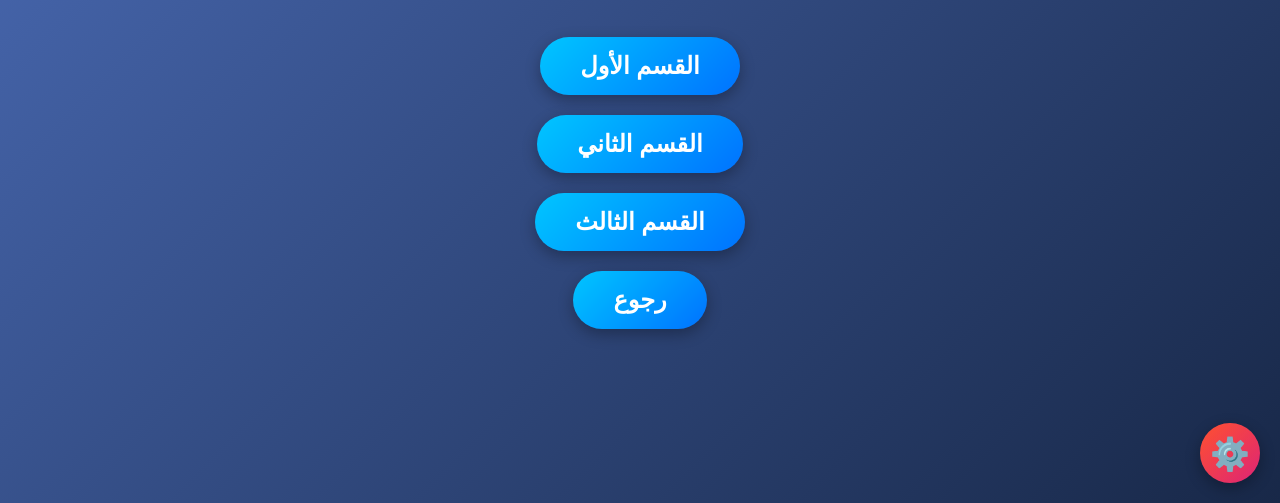
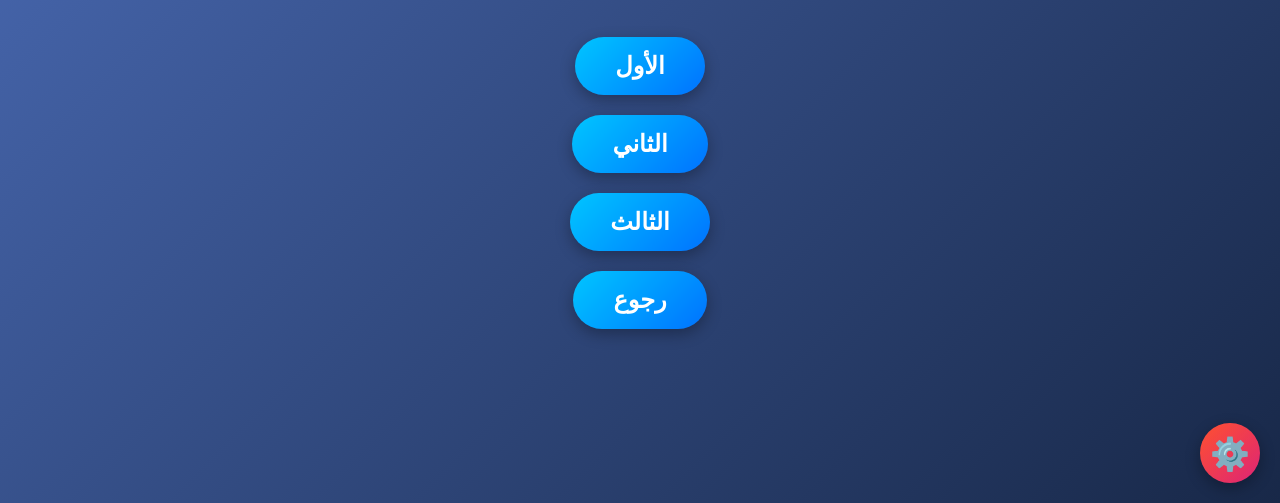
Before and after one commit to dst1991911/ail1, a plain HTML site: page index.html in a window 1280 px wide. Both pictures are taken after a click on the button "ابدأ". Shown: the part 297-800 px from the top of the page. Drawn offline with Linux system fonts and the light colour scheme.

Commit message:
Update index.html

```diff
--- a/index.html
+++ b/index.html
@@ -126,9 +126,9 @@
   <!-- الواجهة الثانية -->
   <div id="menu-screen" class="screen hidden">
     <h2>اختر مرحلتك</h2>
-    <button onclick="showSubMenu('القسم الأول')">القسم الأول</button>
-    <button onclick="showSubMenu('القسم الثاني')">القسم الثاني</button>
-    <button onclick="showSubMenu('القسم الثالث')">القسم الثالث</button>
+    <button onclick="showSubMenu('الأول')"> الأول</button>
+    <button onclick="showSubMenu(' الثاني')"> الثاني</button>
+    <button onclick="showSubMenu(' الثالث')"> الثالث</button>
     <button onclick="showWelcome()">رجوع</button>
   </div>
 
```
